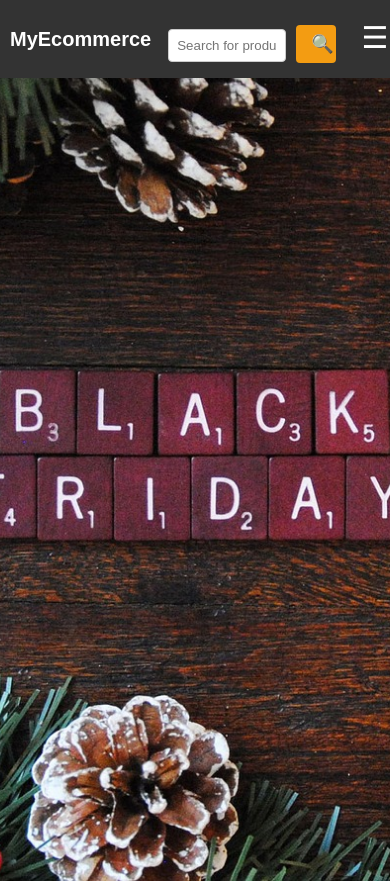
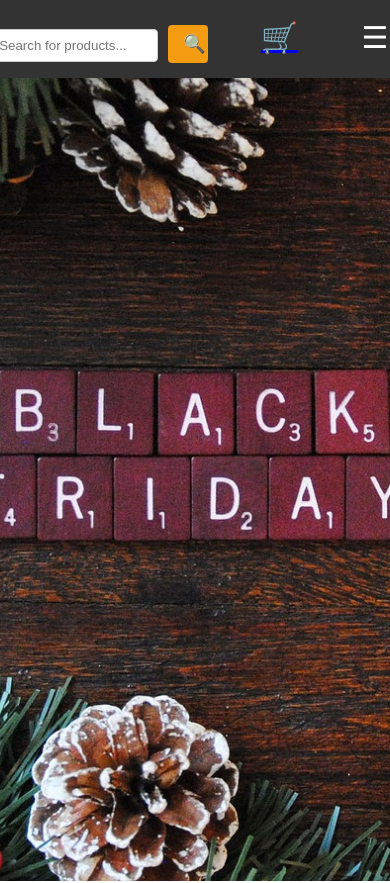
Before and after one commit to Perpetualisi/MyEcommerce, a React (Vite) app: page / in a window 390 px wide. Shown: the top 883 px of the page. Built offline with nearby package versions, Linux system fonts and the light colour scheme; no server answers; the database is empty.

Commit message:
Updated navbar layout: increased cart icon size and adjusted search bar on mobile

```diff
--- a/src/Components/Navbar/Navbar.css
+++ b/src/Components/Navbar/Navbar.css
@@ -85,8 +85,13 @@
 }
 
 .navbar-cart-mobile {
-  display: none;
+  display: block;
+  position: absolute; /* Position it independently */
+  top: 20px; /* Adjust the top position to align with the search bar */
+  right: 220px; /* Adjust this to position it close to the search bar */
+  z-index: 1000; /* Make sure it's above other elements */
 }
+
 
 .navbar-search {
   display: flex;
@@ -136,19 +141,16 @@
 }
 
 @media (max-width: 768px) {
-
   .navbar {
     padding: 15px 10px;
   }
 
   .navbar-logo {
-    font-size: 20px;
-  }
-  .navbar-links {
-    gap: 10px;
+    display: none; /* Hide logo on mobile */
   }
 
   .navbar-links {
+    gap: 10px;
     display: none;
     width: 100%;
     flex-direction: column;
@@ -178,10 +180,13 @@
 
   .navbar-cart-mobile {
     display: block;
-    margin-left: auto;
-    padding: 10px 0;
-    text-align: center;
+    font-size: 30px;
+    position: absolute;
+    top: 20px; /* Adjust top position as needed */
+    right: 100px; /* Keep cart at the top-right of the navbar */
+    z-index: 1000; /* Ensure it’s above the other navbar items */
   }
+
 
   .navbar-menu-icon {
     display: block;
@@ -192,7 +197,7 @@
   .navbar-search {
     width: 100%;
     margin-top: 10px;
-    margin-left: -35px;
+    margin-left: -100px;
     display: flex;
     justify-content: center;
     align-items: center;
@@ -200,7 +205,7 @@
   }
 
   .navbar-search input {
-    width: 100px;
+    width: 150px;
     margin-right: 10px;
   }
 
--- a/src/Components/Navbar/Navbar.jsx
+++ b/src/Components/Navbar/Navbar.jsx
@@ -27,6 +27,14 @@ const Navbar = ({ cartItemCount }) => {
         <Link to="/">MyEcommerce</Link>
       </div>
 
+      {/* Cart icon positioned outside the menu */}
+      <div className="navbar-cart-mobile">
+        <Link to="/cart" onClick={handleLinkClick}>
+          🛒
+          {cartItemCount > 0 && <span className="cart-count">{cartItemCount}</span>}
+        </Link>
+      </div>
+
       <ul className={`navbar-links ${isMenuOpen ? 'active' : ''}`}>
         <li><Link to="/" onClick={handleLinkClick}>Home</Link></li>
         <li><Link to="/featured" onClick={handleLinkClick}>FeaturedProducts</Link></li>
@@ -43,13 +51,6 @@ const Navbar = ({ cartItemCount }) => {
               <li><Link to="/signup" onClick={handleLinkClick}>Sign Up</Link></li>
             </ul>
           )}
-        </li>
-
-        <li className="navbar-cart-mobile">
-          <Link to="/cart" onClick={handleLinkClick}>
-            🛒
-            {cartItemCount > 0 && <span className="cart-count">{cartItemCount}</span>}
-          </Link>
         </li>
       </ul>
 
```
